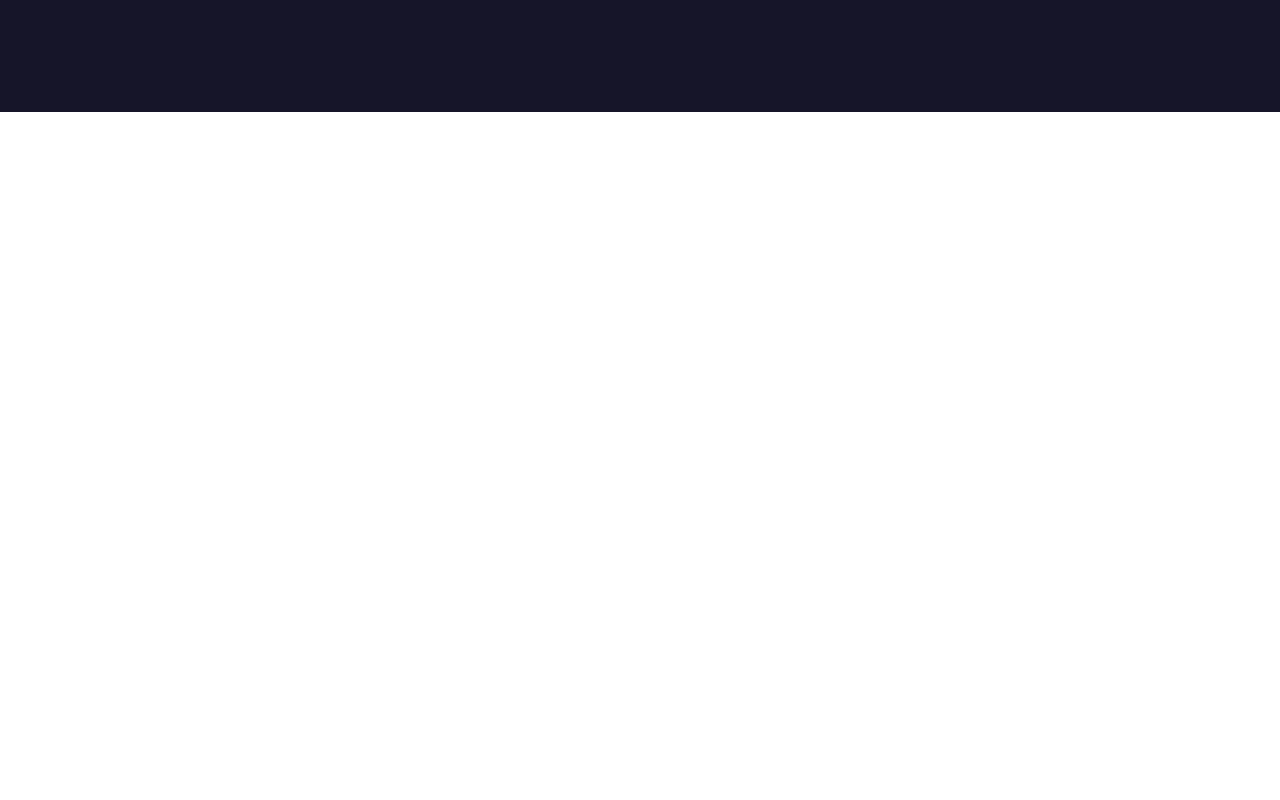
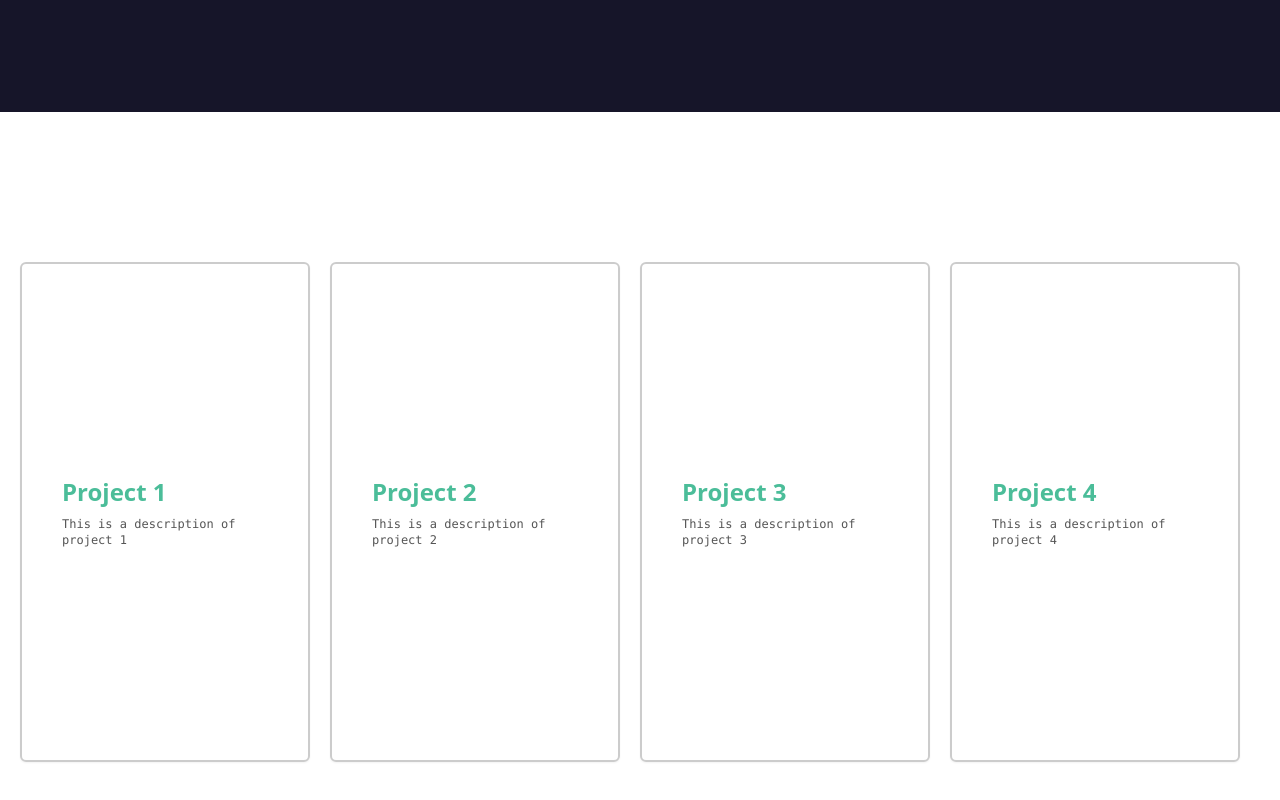
Before and after one commit to heyyysus/dev-portfolio, a Next.js app: page / in a window 1280 px wide. Shown: the part 2364-3164 px from the top of the page. Built offline with nearby package versions, Linux system fonts and the light colour scheme.

Commit message:
project-section progress

```diff
--- /dev/null
+++ b/src/app/_components/projectCard.tsx
@@ -0,0 +1,27 @@
+import { FC } from 'react';
+
+export interface Project {
+    title: string;
+    description: string;
+    image?: string;
+    demo_url?: string;
+    github_url?: string;
+}
+
+export interface ProjectCardProps {
+    project: Project;
+};
+
+export const ProjectCard: FC<ProjectCardProps> =  ({ project }) => {
+    return (
+    <div className={`inline-block box-border content-center w-full h-full border-2 border-grey
+                    rounded-md shadow-sm py-10 px-10`}>
+        <p className="text-2xl font-bold">
+            {project.title}
+        </p>
+        <p className="text-xs text-grey-dark font-mono mt-2">
+            {project.description}
+        </p>
+    </div>
+    );
+};
--- /dev/null
+++ b/src/app/_components/projectsHorizontalContainer.tsx
@@ -0,0 +1,20 @@
+import { FC } from 'react';
+import { Project, ProjectCard }from './projectCard';
+
+export interface ProjectsHorizontalContainerProps {
+    projects: Project[];
+};
+
+export const ProjectsHorizontalContainer: FC<ProjectsHorizontalContainerProps> =  ({ projects }) => {
+    return (
+    <div className="flex flex-row flex-nowrap w-full h-full overflow-x-auto px-5 py-5 box-border">
+        {projects.map((project, index) => {
+            return (
+                <div key={index} className="flex flex-col justify-center items-center content-center w-96 h-[500px] mr-5">
+                    <ProjectCard project={project} />
+                </div>
+            );
+        })}
+    </div>
+    );
+};
--- a/src/app/_sections/projectsSection.tsx
+++ b/src/app/_sections/projectsSection.tsx
@@ -1,13 +1,35 @@
 import { FC } from 'react';
+import { Project } from '../_components/projectCard';
+import { ProjectsHorizontalContainer } from '../_components/projectsHorizontalContainer';
 
 export interface ProjectsSectionProps {};
 
 export const ProjectsSection: FC<ProjectsSectionProps> =  ({}) => {
+
+    const projects: Project[] = [
+        {
+            title: 'Project 1',
+            description: 'This is a description of project 1',
+        },
+        {
+            title: 'Project 2',
+            description: 'This is a description of project 2',
+        },
+        {
+            title: 'Project 3',
+            description: 'This is a description of project 3',
+        },
+        {
+            title: 'Project 4',
+            description: 'This is a description of project 4',
+        },
+    ]
+
     return (
         <div
             id="projects"
             className="flex flex-col justify-center items-center content-center min-h-screen w-screen bg-white">
-
+            <ProjectsHorizontalContainer projects={projects} />
         </div>
     );
 };
```
